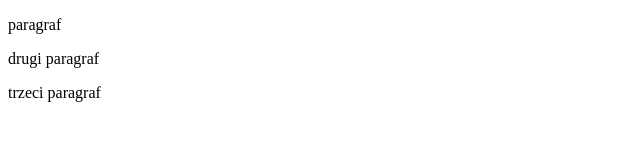
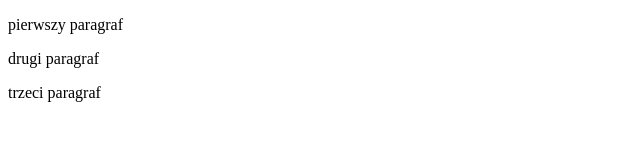
Before and after one commit to wojtasika/gitjestgit, a plain HTML site: page index.html in a window 1280 px wide. Shown: the full height of the page, 0-640 px from the left. Drawn offline with Linux system fonts and the light colour scheme.

Commit message:
Merged master With version2

```diff
--- a/index.html
+++ b/index.html
@@ -5,7 +5,7 @@
     <title>Document</title>
 </head>
 <body>
-    <p>paragraf</p>
+    <p>pierwszy paragraf</p>
     <p>drugi paragraf</p>
     <p>trzeci paragraf</p>
 </body>
```
